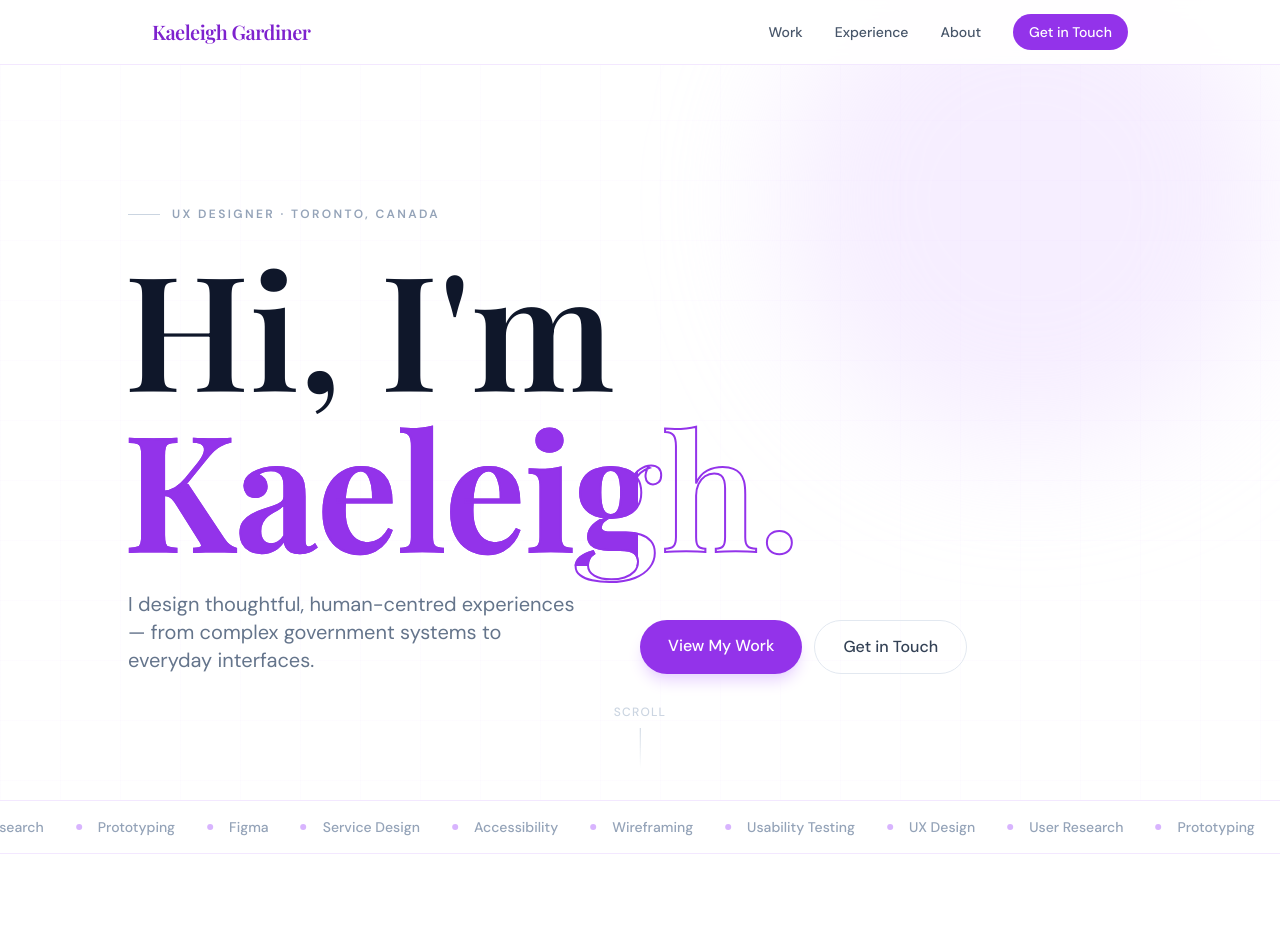
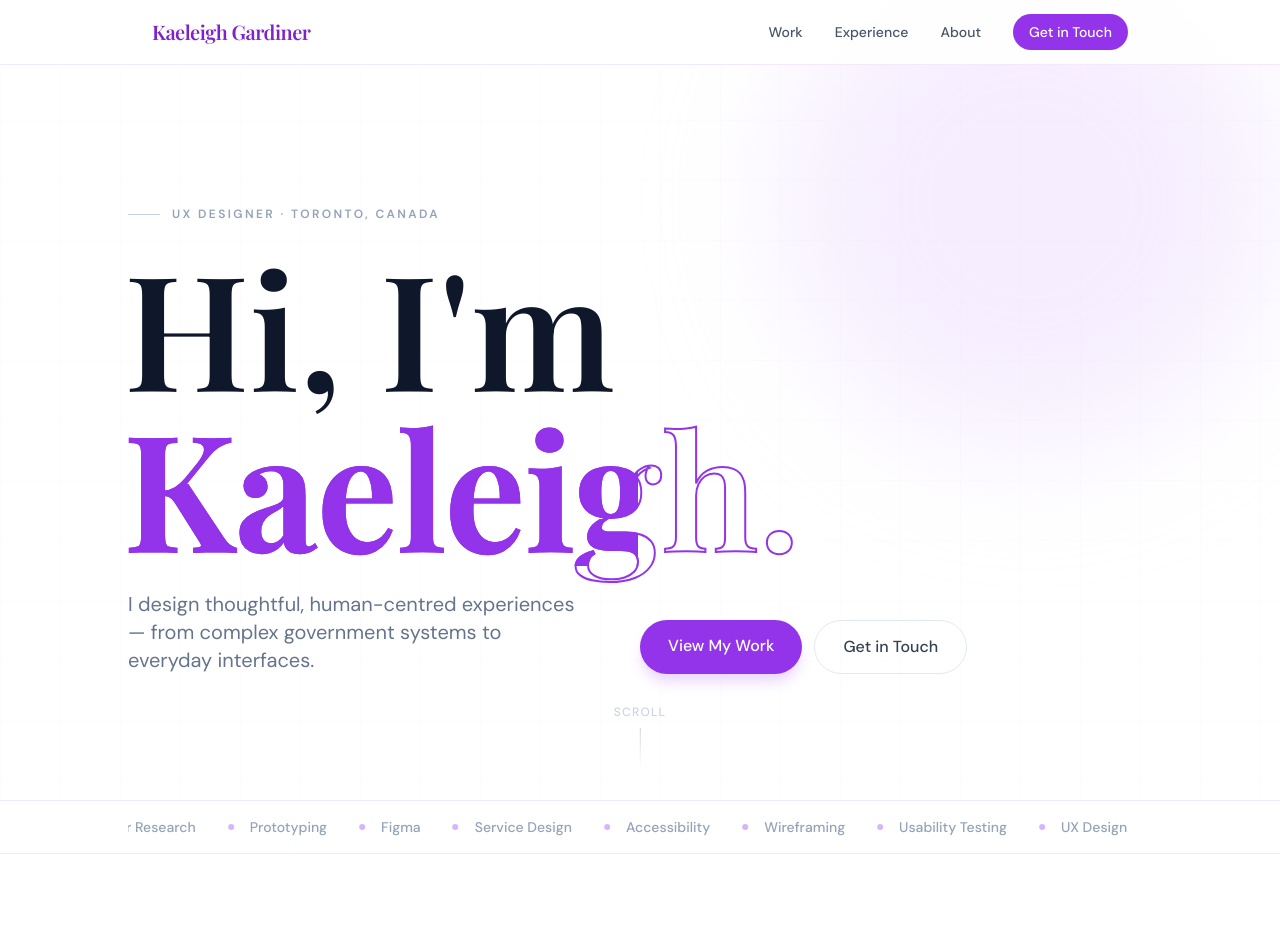
Before and after one commit to mgardiiner/kaeleighgardiner.com, a Nuxt app: page / in a window 1280 px wide. Shown: the top 952 px of the page. Built offline with nearby package versions, Linux system fonts and the light colour scheme.

Commit message:
chore: constrain marquee to max-w-5xl

```diff
--- a/app/pages/index.vue
+++ b/app/pages/index.vue
@@ -83,7 +83,8 @@ const marqueeDouble = [...marqueeItems, ...marqueeItems]
     </section>
 
     <!-- Marquee -->
-    <div class="border-y border-purple-100 py-4 overflow-hidden bg-white">
+    <div class="border-y border-purple-100 py-4 bg-white">
+      <div class="max-w-5xl mx-auto px-6 overflow-hidden">
         <div class="marquee-track">
           <span
             v-for="(item, i) in marqueeDouble"
@@ -93,6 +94,7 @@ const marqueeDouble = [...marqueeItems, ...marqueeItems]
             <span class="w-1.5 h-1.5 rounded-full bg-purple-300 shrink-0"></span>
             {{ item }}
           </span>
+        </div>
       </div>
     </div>
 
```
Lines whose indentation alone changed are shown as unchanged.
